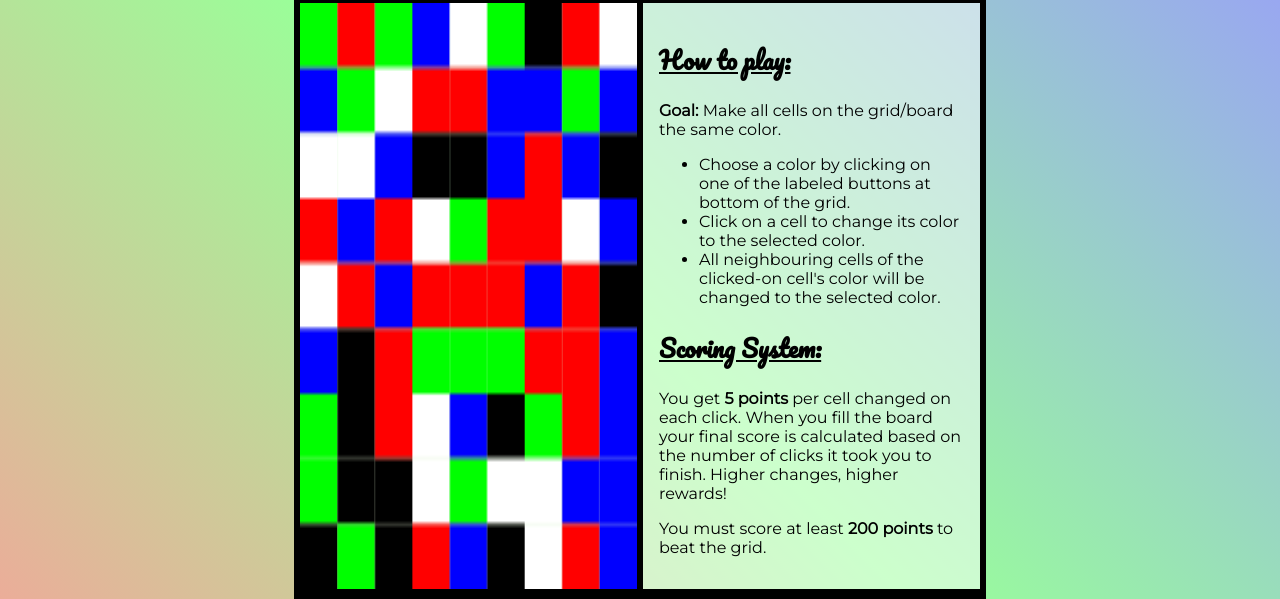
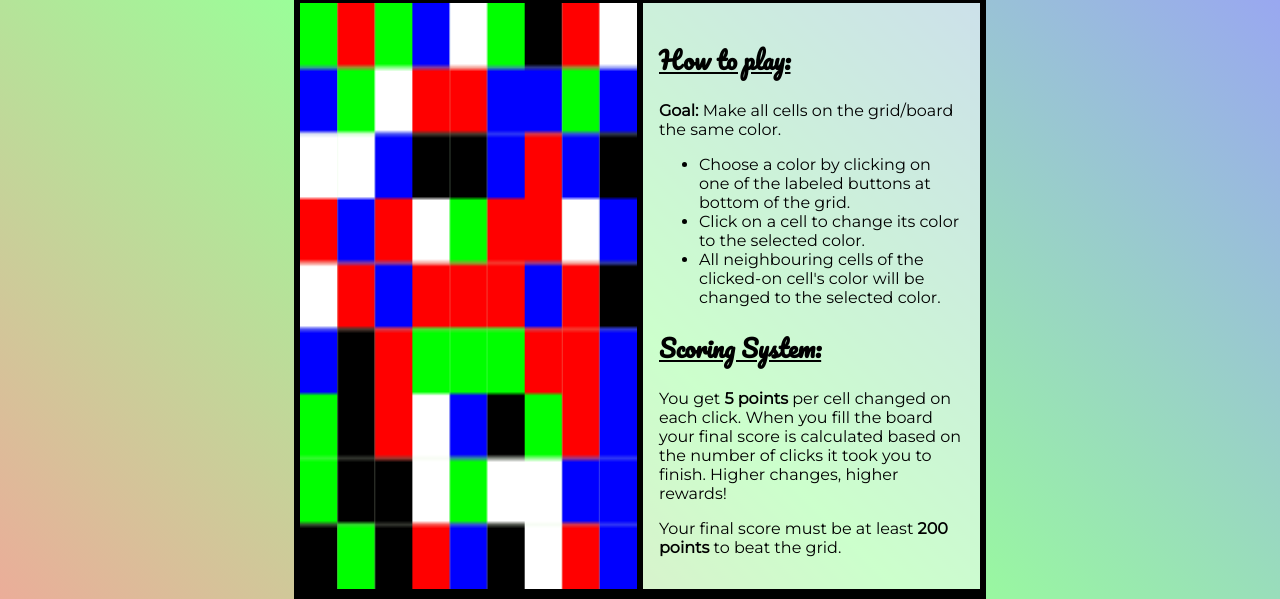
Before and after one commit to nic-dgl213-f21/dgl213-module1-ItsJustJarvis, a website: page index.html in a window 1280 px wide. Shown: the part 161-760 px from the top of the page. Drawn offline with Linux system fonts and the light colour scheme.

Commit message:
Fix wording

```diff
--- a/index.html
+++ b/index.html
@@ -152,7 +152,7 @@
                         You get <strong>5 points</strong> per cell changed on each click. When you fill the board your final score is calculated based on the
                         number of clicks it took you to finish. Higher changes, higher rewards!
                     </p>
-                    <p>You must score at least <strong>200 points</strong> to beat the grid.</p>
+                    <p>Your final score must be at least <strong>200 points</strong> to beat the grid.</p>
                 </div>
             </div>
             <div id="ui">
```
